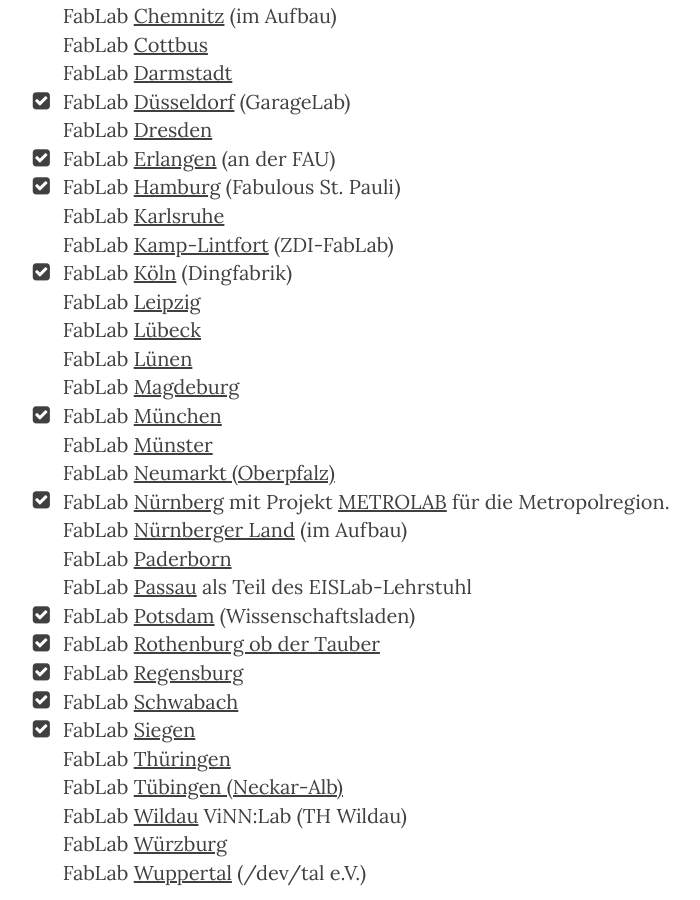
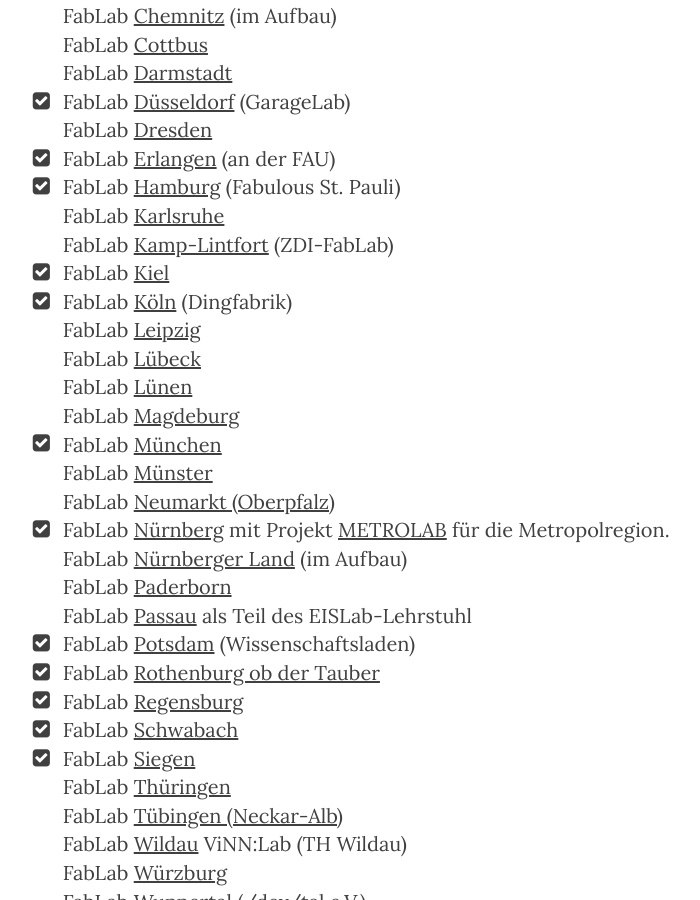
Before and after one commit to fabrikationslabor/fabrikationslabor.github.io, a Jekyll site: the page built from fablabs-in-deutschland.html, in a window 1280 px wide and 900 px high, scrolled down 1428 px. Shown: the whole window, without its empty margins (245-945 px from the left). Built offline with Jekyll 4.4.1, drawn with Linux system fonts in a browser that asks for light colours; nearby versions of some CDN libraries.

Commit message:
FabLab Kiel hinzugefügt

```diff
--- a/fablabs-in-deutschland.html
+++ b/fablabs-in-deutschland.html
@@ -32,6 +32,7 @@
   <li><i class="fa-li fa fa-check-square"></i>FabLab <a href="http://fablab-hamburg.org" target="_blank">Hamburg</a> (Fabulous St. Pauli)</li>
   <li>FabLab <a href="http://fablab-karlsruhe.de/" target="_blank">Karlsruhe</a></li>
   <li>FabLab <a href="http://zdi-fablab.org/" target="_blank">Kamp-Lintfort</a> (ZDI-FabLab)</li>
+  <li><i class="fa-li fa fa-check-square"></i>FabLab <a href="http://fablab.sh" target="_blank">Kiel</a></li>
   <li><i class="fa-li fa fa-check-square"></i>FabLab <a href="http://dingfabrik.de" target="_blank">Köln</a> (Dingfabrik)</li>
   <li>FabLab <a href="http://fablab-leipzig.de" target="_blank">Leipzig</a></li>
   <li>FabLab <a href="http://www.fablab-luebeck.de/" target="_blank">Lübeck</a></li>
```
